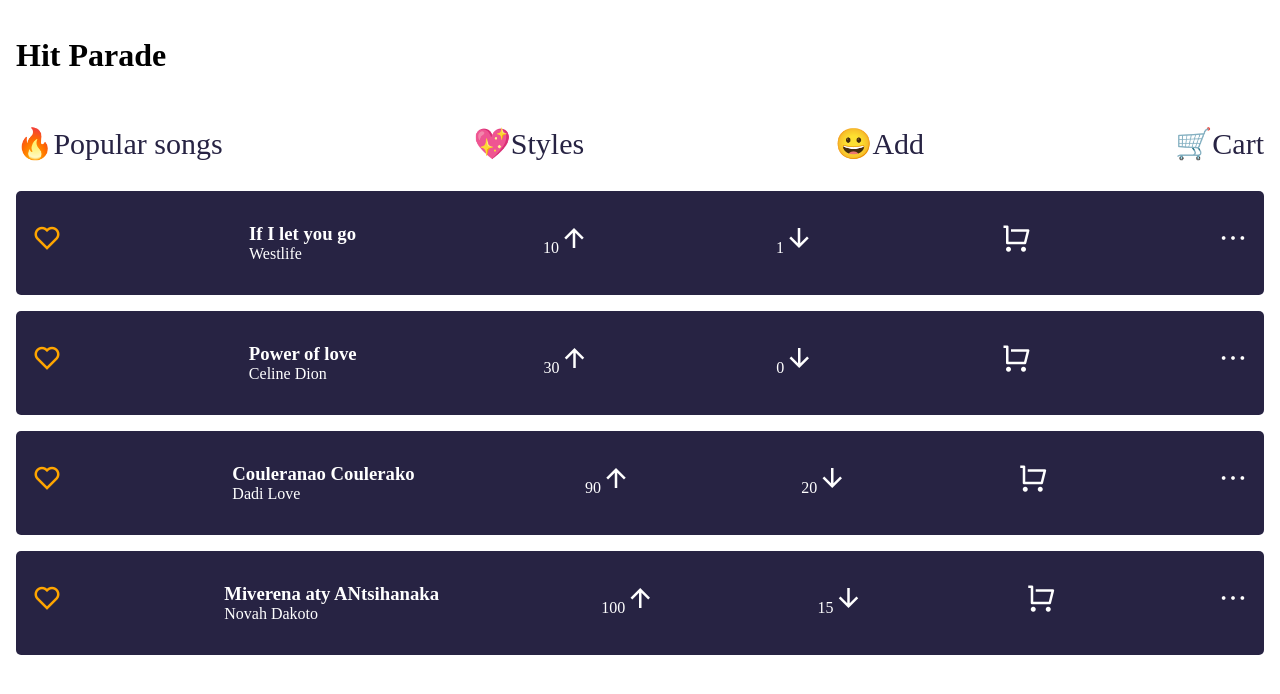
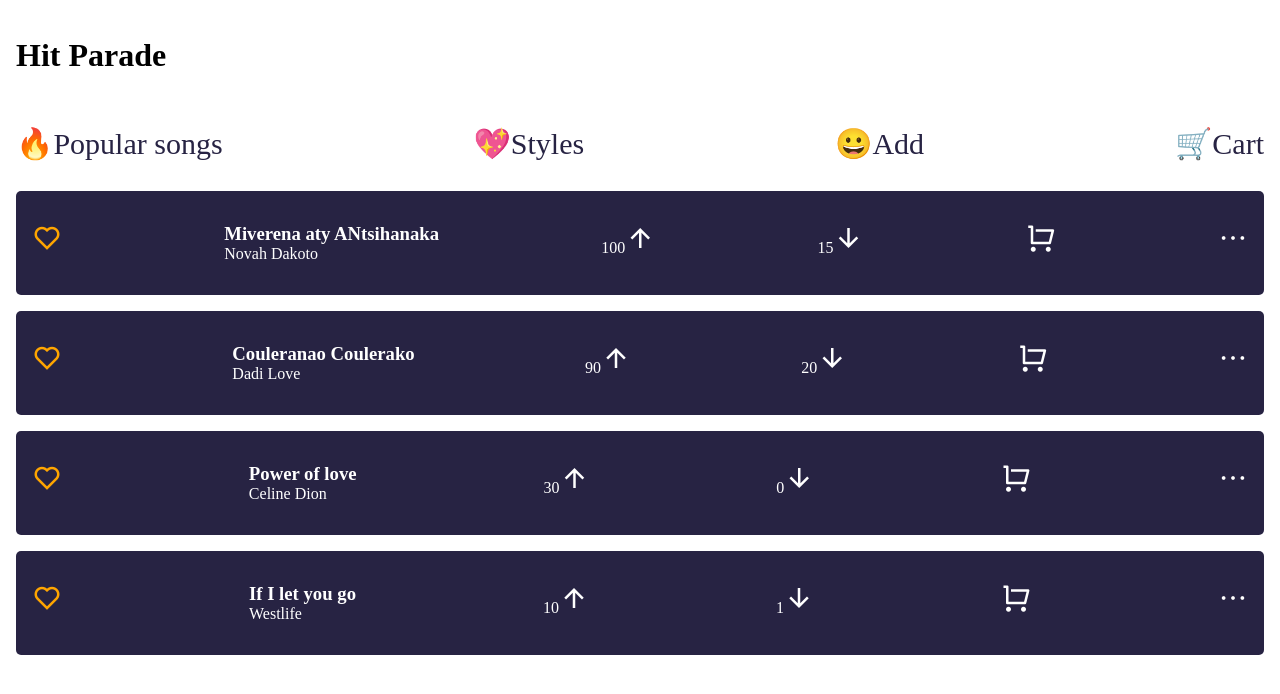
Before and after one commit to moro-patana/hit-parade-react, a React app: page / in a window 1280 px wide. Shown: the top 694 px of the page. Built offline with nearby package versions, Linux system fonts and the light colour scheme.

Commit message:
sorted the list by ratio

```diff
--- a/App.js
+++ b/App.js
@@ -9,12 +9,17 @@ import Cart from "./components/cart"
 import SongStyleItem from "./components/songStyleItem"
 function App() {
     const { songs } = useContext(Contexts)
+    const sortedSong = songs.sort((songA, songB) => {
+        const ratioA = songA.upvote - songA.downvote;
+        const ratioB = songB.upvote - songB.downvote;
+        return ratioB - ratioA;
+  });
     return (
         <div>
         <Header/>
         <Switch>
             <Route exact path="/">
-            {songs.map(song => ( <SongItem key={song.id} song={song}/> ))}
+            {sortedSong.map(song => ( <SongItem key={song.id} song={song}/> ))}
             </Route>
             <Route exact path="/styles">
                 <Styles/>
```
Also changed, not shown: 3 other files (tests, documents, lock files or other folders).
